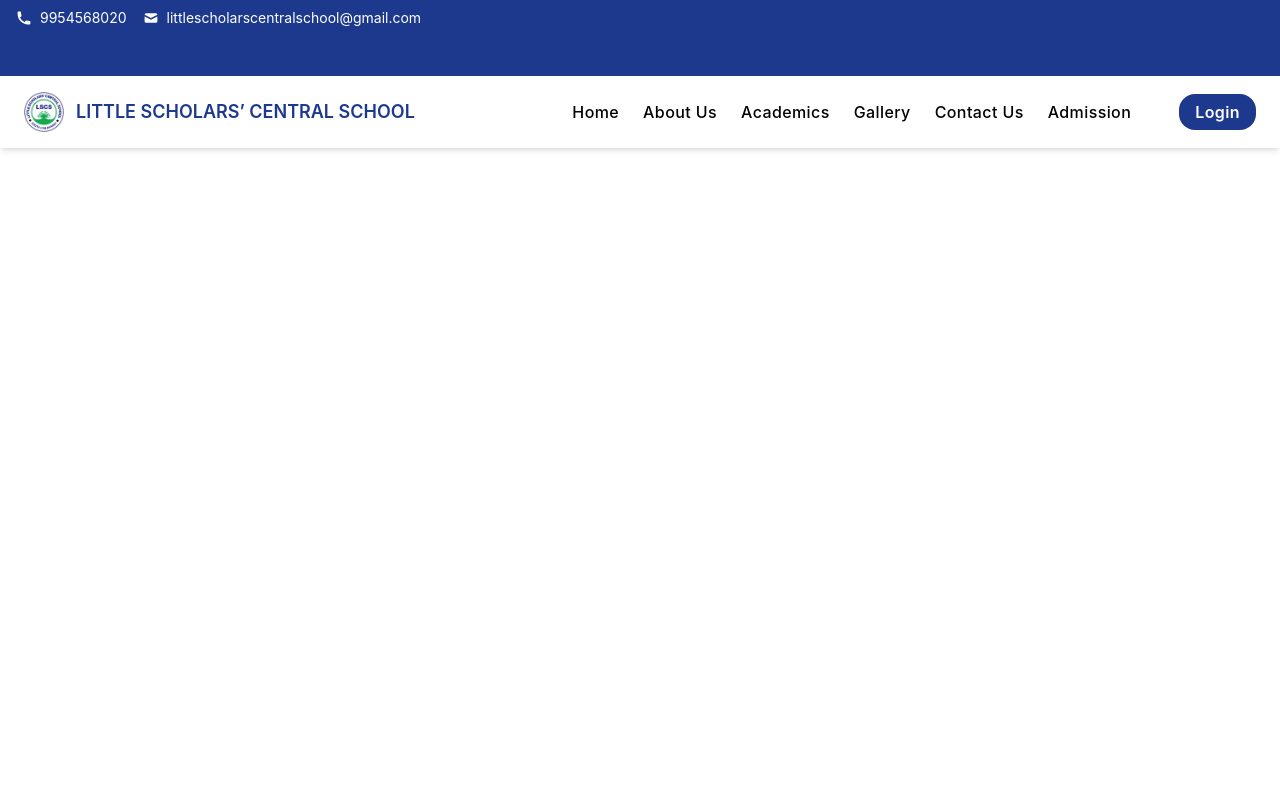
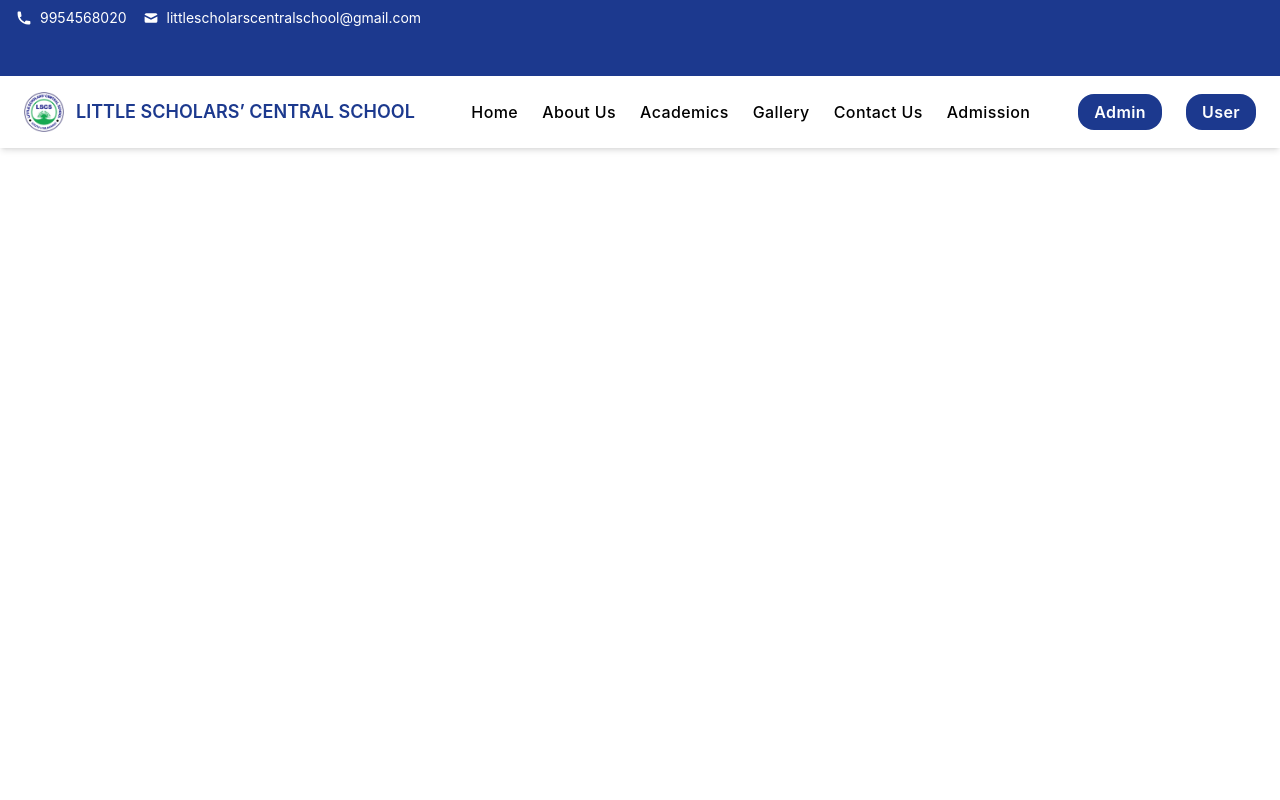
Before and after one commit to abhijitCleanCode/littlescholarcentralschool, a React (Vite) app: page / in a window 1280 px wide. Shown: the top 800 px of the page. Built offline with nearby package versions, Linux system fonts and the light colour scheme.

Commit message:
php dashboard system connected

```diff
--- a/src/components/Navbar.jsx
+++ b/src/components/Navbar.jsx
@@ -1,6 +1,6 @@
 import { useState } from "react";
 import { Menu, X } from "lucide-react";
-import { useNavigate } from "react-router-dom";
+import { Link, useNavigate } from "react-router-dom";
 import Header from "./ui/wecomeHeader";
 
 const Navbar = () => {
@@ -55,20 +55,23 @@ const Navbar = () => {
                   <span className="absolute left-0 -bottom-1 h-[2px] bg-black w-0 group-hover:w-full transition-all duration-300 ease-in-out"></span>
                 </button>
               ))}
-
             </div>
 
-            {/* Login Button */}
-            <button
-              onClick={() => handleNavigation("/login")}
-              className="relative text-white font-semibold hover:text-black transition group bg-blue-900 rounded-2xl px-4 py-1.5"
-            >
-              Login
+            {/* Admin Login Button */}
+            <button className="relative text-white font-semibold transition group bg-blue-900 rounded-2xl px-4 py-1.5">
+              <Link to="https://smartschool.webholicinfotech.com/site/login">
+                Admin
+              </Link>
               <span className="absolute left-0 -bottom-1 h-[2px] bg-black w-0 group-hover:w-full transition-all duration-300 ease-in-out"></span>
             </button>
-
+            {/* user login button */}
+            <button className="relative text-white font-semibold transition group bg-blue-900 rounded-2xl px-4 py-1.5">
+              <Link to="https://smartschool.webholicinfotech.com/site/userlogin">
+                User
+              </Link>
+              <span className="absolute left-0 -bottom-1 h-[2px] bg-black w-0 group-hover:w-full transition-all duration-300 ease-in-out"></span>
+            </button>
           </div>
-
 
           {/* Mobile Menu Button */}
           <div className="md:hidden">
@@ -76,7 +79,11 @@ const Navbar = () => {
               onClick={() => setIsMobileMenuOpen(!isMobileMenuOpen)}
               className="text-black hover:text-black transition"
             >
-              {isMobileMenuOpen ? <X className="w-6 h-6" /> : <Menu className="w-6 h-6" />}
+              {isMobileMenuOpen ? (
+                <X className="w-6 h-6" />
+              ) : (
+                <Menu className="w-6 h-6" />
+              )}
             </button>
           </div>
         </div>
@@ -94,11 +101,17 @@ const Navbar = () => {
               {item.name}
             </button>
           ))}
-          <button
-            onClick={() => handleNavigation("/login")}
-            className="block w-full text-left text-black py-2 px-3 rounded hover:bg-gray-100 font-medium transition"
-          >
-            Login
+          {/* admin login button */}
+          <button className="block w-full text-left text-black py-2 px-3 rounded hover:bg-gray-100 font-medium transition">
+            <Link to="https://smartschool.webholicinfotech.com/site/login">
+              Admin
+            </Link>
+          </button>
+          {/* user login button */}
+          <button className="block w-full text-left text-black py-2 px-3 rounded hover:bg-gray-100 font-medium transition">
+            <Link to="https://smartschool.webholicinfotech.com/site/userlogin">
+              User
+            </Link>
           </button>
         </div>
       )}
```
